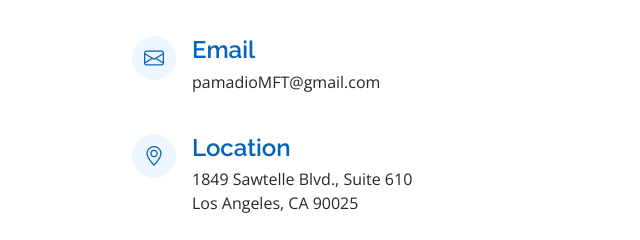
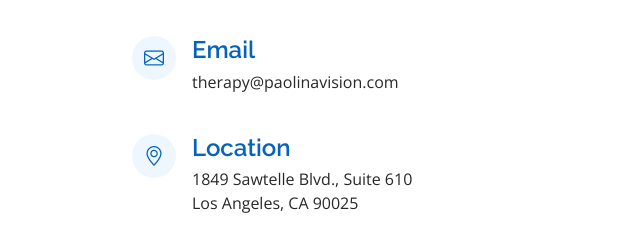
Before and after one commit to poeia/LMFT, a plain HTML site: page index.html in a window 1280 px wide. Shown: the part 2036-2276 px from the top of the page, 0-640 px from the left. Drawn offline with nearby package versions, Linux system fonts and the light colour scheme.

Commit message:
new email address

```diff
--- a/index.html
+++ b/index.html
@@ -133,7 +133,7 @@
 				<a href="mailto:pamadioMFT@gmail.com">
 					<i class="bi bi-envelope"></i></a>
                 <h4>Email</h4>
-                <p>pamadioMFT@gmail.com</p>
+                <p>therapy@paolinavision.com</p>
               </div>
 
               <div class="address">
```
